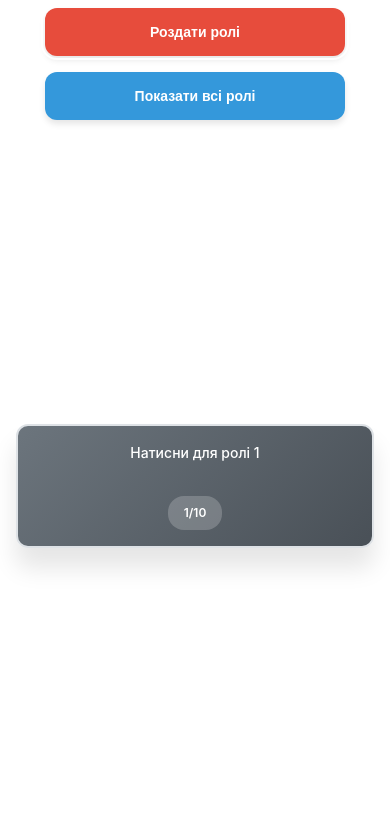
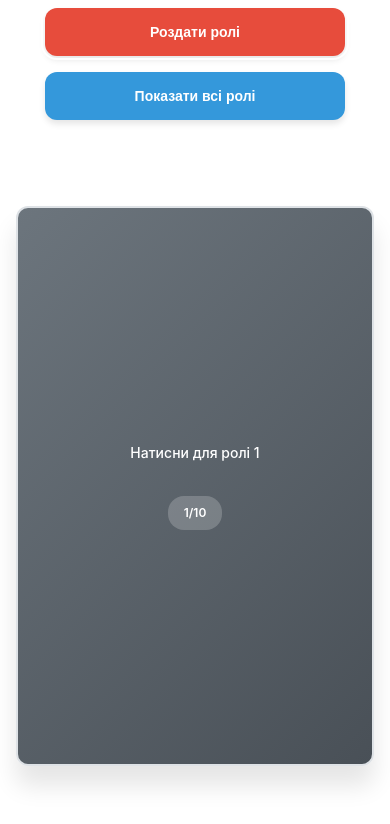
Before and after one commit to bohdanzhuvak/mafia, a plain HTML site: page public/index.html in a window 390 px wide. Both pictures are taken after a click on the button "Роздати ролі". Drawn offline with Linux system fonts and the light colour scheme.

Commit message:
fix: hidden card size issue on mobile devices

```diff
--- a/public/css/responsive.css
+++ b/public/css/responsive.css
@@ -43,7 +43,7 @@
     .card {
         padding: var(--spacing-md);
         border-radius: var(--border-radius-lg);
-        min-height: fit-content;
+        min-height: 35rem;
     }
 
     .role-item {
```
